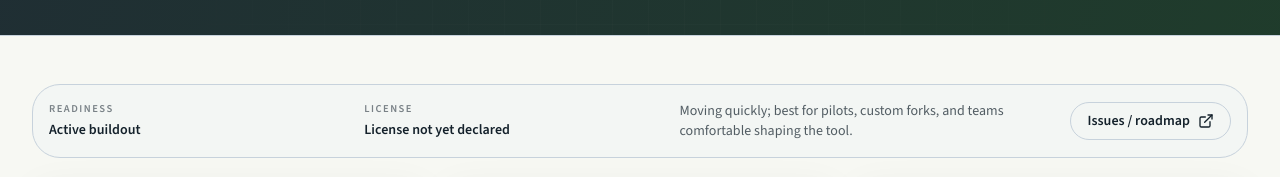
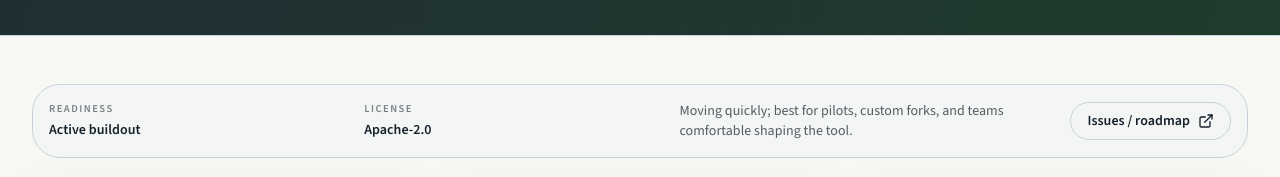
Before and after one commit to nfredmond/nfpa-website, a Next.js app: page /openplan in a window 1280 px wide. Shown: the part 880-1057 px from the top of the page. Built offline with nearby package versions, Linux system fonts and the light colour scheme.

Commit message:
fix: publish SPDX license labels

```diff
--- a/src/data/open-source-projects.ts
+++ b/src/data/open-source-projects.ts
@@ -7,6 +7,7 @@ export type OpenSourceProject = {
   repoUrl: string
   demoUrl?: string
   docsUrl?: string
+  licenseSpdx: string
   licenseNote: string
   paidSupport: string
   primitives: string[]
@@ -43,11 +44,7 @@ export function readinessNote(status: OpenSourceProject['status']) {
 }
 
 export function licenseLabel(project: OpenSourceProject) {
-  if (project.licenseNote.includes('not yet declared')) {
-    return 'License not yet declared'
-  }
-
-  return project.licenseNote.startsWith('Open-source project') ? 'Repo license governs reuse' : 'Verify repo license before reuse'
+  return project.licenseSpdx
 }
 
 export const openSourceProjects: OpenSourceProject[] = [
@@ -59,8 +56,9 @@ export const openSourceProjects: OpenSourceProject[] = [
     summary:
       'Free, open-source AI-powered transportation planning intelligence for agencies, consultants, and public-interest planning teams.',
     repoUrl: 'https://github.com/nfredmond/openplan',
+    licenseSpdx: 'Apache-2.0',
     demoUrl: 'https://openplan-natford.vercel.app',
-    licenseNote: 'License not yet declared in GitHub metadata; reuse terms are being standardized. Contact Nat Ford before production reuse.',
+    licenseNote: 'Source code is licensed under Apache-2.0 unless the repository marks a specific file or asset otherwise; see LICENSE-NOTICE for exclusions.',
     paidSupport:
       'Managed deployment, custom forks, enterprise SSO, role design, and staff onboarding, GIS/data setup, agency-specific templates, and priority support.',
     primitives: ['Planning workspace', 'project and program records', 'GIS/data context', 'grant/report workflows', 'AI-assisted drafting with review gates'],
@@ -73,7 +71,8 @@ export const openSourceProjects: OpenSourceProject[] = [
     summary:
       'AI-native drone-to-insight geospatial platform built with Next.js, Supabase, PostGIS, MapLibre, and AI SDK patterns.',
     repoUrl: 'https://github.com/nfredmond/OpenGeo',
-    licenseNote: 'License not yet declared in GitHub metadata; reuse terms are being standardized. Contact Nat Ford before production reuse.',
+    licenseSpdx: 'AGPL-3.0-only',
+    licenseNote: 'Source code is licensed under AGPL-3.0-only unless the repository marks a specific file or asset otherwise.',
     paidSupport:
       'Custom geospatial deployments, PostGIS setup, map workflows, hosted administration, data migration, and internal tool integration.',
     primitives: ['Map workspace', 'PostGIS-backed data model', 'AI-assisted geospatial workflow', 'MapLibre interface'],
@@ -86,7 +85,8 @@ export const openSourceProjects: OpenSourceProject[] = [
     summary:
       'Open aerial data processing and planning-intelligence platform using an ODM-composed architecture for drone workflows.',
     repoUrl: 'https://github.com/nfredmond/aerial-intel-platform',
-    licenseNote: 'License not yet declared in GitHub metadata; reuse terms are being standardized. Contact Nat Ford before production reuse.',
+    licenseSpdx: 'Apache-2.0',
+    licenseNote: 'Source code is licensed under Apache-2.0 unless the repository marks a specific file or asset otherwise; see LICENSE-NOTICE for exclusions.',
     paidSupport:
       'Drone program setup, mission processing workflows, hosted operations, QA packets, map deliverables, and staff onboarding.',
     primitives: ['Mission intake', 'ODM processing hooks', 'dataset extraction', 'QA workflow', 'planning-ready outputs'],
@@ -99,7 +99,8 @@ export const openSourceProjects: OpenSourceProject[] = [
     summary:
       'AI-orchestrated, local-first transportation scenario modeling for small and rural agencies. Python engine plus Tauri desktop UI.',
     repoUrl: 'https://github.com/nfredmond/clawmodeler',
-    licenseNote: 'License not yet declared in GitHub metadata; reuse terms are being standardized. Contact Nat Ford before production reuse.',
+    licenseSpdx: 'Apache-2.0',
+    licenseNote: 'Source code is licensed under Apache-2.0 unless the repository marks a specific file or asset otherwise; see LICENSE-NOTICE for exclusions.',
     paidSupport:
       'Model setup, local data preparation, scenario calibration, rural agency training, support, and custom modeling extensions.',
     primitives: ['Scenario modeling engine', 'desktop interface', 'local-first workflows', 'transportation analytics'],
@@ -112,8 +113,9 @@ export const openSourceProjects: OpenSourceProject[] = [
     summary:
       'Ad and operations automation lineage for Google, Meta, and LinkedIn workflows, adaptable to planning and business reporting.',
     repoUrl: 'https://github.com/nfredmond/ads_chatbot',
+    licenseSpdx: 'Apache-2.0',
     demoUrl: 'https://ads-chatbot.vercel.app',
-    licenseNote: 'License not yet declared in GitHub metadata; reuse terms are being standardized. Contact Nat Ford before production reuse.',
+    licenseNote: 'Source code is licensed under Apache-2.0 unless the repository marks a specific file or asset otherwise; see LICENSE-NOTICE for exclusions.',
     paidSupport:
       'Custom analytics dashboards, campaign operations automation, CRM/reporting integrations, and support for non-planning companies.',
     primitives: ['Channel sync patterns', 'reporting automation', 'AI-assisted operations review', 'cross-platform workflow glue'],
@@ -126,7 +128,8 @@ export const openSourceProjects: OpenSourceProject[] = [
     summary:
       'Linux desktop podcast episode processor for Welcome to Grass Valley: concat, NVENC MP4, transcription, and AI summaries.',
     repoUrl: 'https://github.com/nfredmond/podcast-processor-codex',
-    licenseNote: 'License not yet declared in GitHub metadata; reuse terms are being standardized. Contact Nat Ford before production reuse.',
+    licenseSpdx: 'Apache-2.0',
+    licenseNote: 'Source code is licensed under Apache-2.0 unless the repository marks a specific file or asset otherwise; see LICENSE-NOTICE for exclusions.',
     paidSupport:
       'Custom media workflow automation, local desktop tools, transcription pipelines, and AI-assisted publishing systems.',
     primitives: ['Desktop workflow', 'media processing', 'Whisper transcription', 'AI summary pipeline'],
@@ -139,8 +142,9 @@ export const openSourceProjects: OpenSourceProject[] = [
     summary:
       'The public Nat Ford website and lead-routing surface, including services, project catalog, contact intake, internal lead inbox, and commerce/admin infrastructure.',
     repoUrl: 'https://github.com/nfredmond/nat-ford-website',
+    licenseSpdx: 'Apache-2.0',
     demoUrl: 'https://www.natfordplanning.com',
-    licenseNote: 'License not yet declared in GitHub metadata; reuse terms are being standardized. Contact Nat Ford before production reuse.',
+    licenseNote: 'Source code is licensed under Apache-2.0 unless the repository marks a specific file or asset otherwise; see LICENSE-NOTICE for exclusions.',
     paidSupport:
       'Custom websites, intake systems, internal operations dashboards, authenticated portals, lead routing, and deployment support.',
     primitives: ['Next.js marketing site', 'lead intake workflow', 'admin surfaces', 'content architecture', 'Vercel/Supabase deployment patterns'],
@@ -153,7 +157,8 @@ export const openSourceProjects: OpenSourceProject[] = [
     summary:
       'Transportation dashboard lineage for public-agency reporting, performance tracking, and operational visibility.',
     repoUrl: 'https://github.com/nfredmond/DOT-Dashboard',
-    licenseNote: 'License not yet declared in GitHub metadata; reuse terms are being standardized. Contact Nat Ford before production reuse.',
+    licenseSpdx: 'Apache-2.0',
+    licenseNote: 'Source code is licensed under Apache-2.0 unless the repository marks a specific file or asset otherwise; see LICENSE-NOTICE for exclusions.',
     paidSupport:
       'Custom agency dashboards, KPI design, data cleanup, public reporting views, and hosted dashboard operations.',
     primitives: ['Agency dashboard patterns', 'transportation reporting', 'public-sector data display', 'performance metrics'],
@@ -166,7 +171,8 @@ export const openSourceProjects: OpenSourceProject[] = [
     summary:
       'Second-generation DOT dashboard exploration for agency-facing mobility, funding, and program-performance reporting.',
     repoUrl: 'https://github.com/nfredmond/DOT_Dashboard_2.0',
-    licenseNote: 'License not yet declared in GitHub metadata; reuse terms are being standardized. Contact Nat Ford before production reuse.',
+    licenseSpdx: 'Apache-2.0',
+    licenseNote: 'Source code is licensed under Apache-2.0 unless the repository marks a specific file or asset otherwise; see LICENSE-NOTICE for exclusions.',
     paidSupport:
       'Dashboard modernization, public data portals, internal reporting systems, and decision-support interface design.',
     primitives: ['Dashboard architecture', 'program reporting', 'agency UX patterns', 'data visualization'],
@@ -179,7 +185,8 @@ export const openSourceProjects: OpenSourceProject[] = [
     summary:
       'Drone mapping and mission-planning lineage for processing aerial data into usable planning and site-analysis outputs.',
     repoUrl: 'https://github.com/nfredmond/drone-mapper',
-    licenseNote: 'License not yet declared in GitHub metadata; reuse terms are being standardized. Contact Nat Ford before production reuse.',
+    licenseSpdx: 'Apache-2.0',
+    licenseNote: 'Source code is licensed under Apache-2.0 unless the repository marks a specific file or asset otherwise; see LICENSE-NOTICE for exclusions.',
     paidSupport:
       'Drone mapping workflow setup, mission planning tools, photogrammetry processing, and planning-ready deliverable packaging.',
     primitives: ['Drone mission workflow', 'mapping pipeline', 'aerial data processing', 'site-analysis outputs'],
@@ -192,7 +199,8 @@ export const openSourceProjects: OpenSourceProject[] = [
     summary:
       'Open transportation demand-modeling lineage and reference work for building more accessible modeling tools.',
     repoUrl: 'https://github.com/nfredmond/FreeChAMP',
-    licenseNote: 'License not yet declared in GitHub metadata; reuse terms are being standardized. Contact Nat Ford before production reuse.',
+    licenseSpdx: 'Apache-2.0',
+    licenseNote: 'Source code is licensed under Apache-2.0 unless the repository marks a specific file or asset otherwise; see LICENSE-NOTICE for exclusions.',
     paidSupport:
       'Demand-model setup, scenario workflow modernization, rural data preparation, and model interpretation support.',
     primitives: ['Demand-model reference', 'scenario inputs', 'transportation analytics', 'modeling workflow patterns'],
@@ -205,7 +213,8 @@ export const openSourceProjects: OpenSourceProject[] = [
     summary:
       'AI-assisted transportation demand-modeling experiment exploring how agents can help scaffold modeling workflows and assumptions.',
     repoUrl: 'https://github.com/nfredmond/Demand_Model_grok3',
-    licenseNote: 'License not yet declared in GitHub metadata; reuse terms are being standardized. Contact Nat Ford before production reuse.',
+    licenseSpdx: 'Apache-2.0',
+    licenseNote: 'Source code is licensed under Apache-2.0 unless the repository marks a specific file or asset otherwise; see LICENSE-NOTICE for exclusions.',
     paidSupport:
       'Modeling workflow prototyping, assumption documentation, scenario testing, and AI-assisted analysis package development.',
     primitives: ['AI-assisted modeling scaffold', 'scenario logic', 'model documentation', 'research prototype'],
@@ -218,7 +227,8 @@ export const openSourceProjects: OpenSourceProject[] = [
     summary:
       'Demand-modeling experiment from the o3-mini lineage, useful as a reference for agent-assisted modeling workflows.',
     repoUrl: 'https://github.com/nfredmond/Demand_Model_o3-mini',
-    licenseNote: 'License not yet declared in GitHub metadata; reuse terms are being standardized. Contact Nat Ford before production reuse.',
+    licenseSpdx: 'Apache-2.0',
+    licenseNote: 'Source code is licensed under Apache-2.0 unless the repository marks a specific file or asset otherwise; see LICENSE-NOTICE for exclusions.',
     paidSupport:
       'Research-to-production modeling support, code cleanup, reproducible notebooks, and local calibration workflows.',
     primitives: ['Modeling prototype', 'agent-assisted setup', 'workflow experiment', 'transportation analysis'],
@@ -231,7 +241,8 @@ export const openSourceProjects: OpenSourceProject[] = [
     summary:
       'Earlier demand-modeling research lane preserved as open lineage for future transportation modeling product work.',
     repoUrl: 'https://github.com/nfredmond/demandmodel_11.13.25',
-    licenseNote: 'License not yet declared in GitHub metadata; reuse terms are being standardized. Contact Nat Ford before production reuse.',
+    licenseSpdx: 'Apache-2.0',
+    licenseNote: 'Source code is licensed under Apache-2.0 unless the repository marks a specific file or asset otherwise; see LICENSE-NOTICE for exclusions.',
     paidSupport:
       'Model audit, prototype salvage, scenario-package assembly, and migration into a supported modeling workflow.',
     primitives: ['Demand-model prototype', 'historical modeling lineage', 'scenario analysis', 'workflow salvage'],
```
